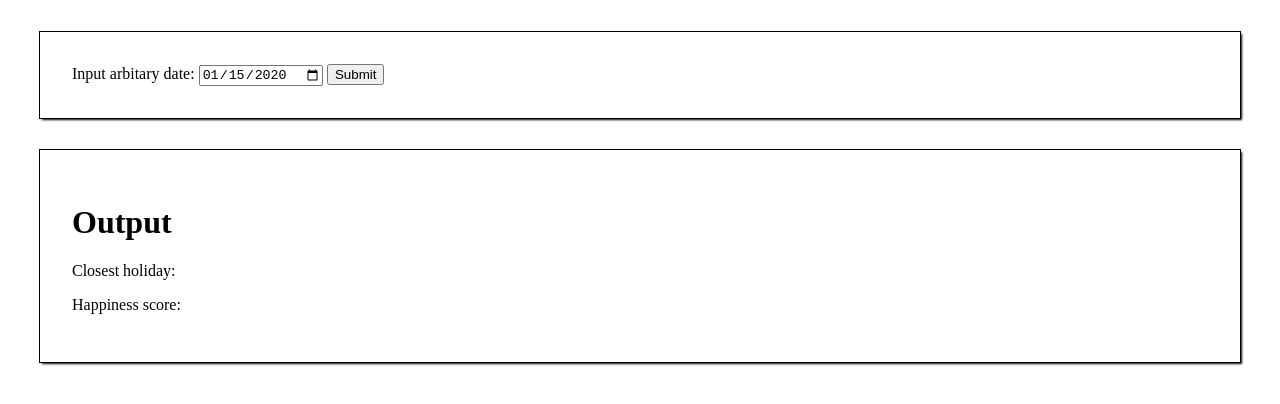
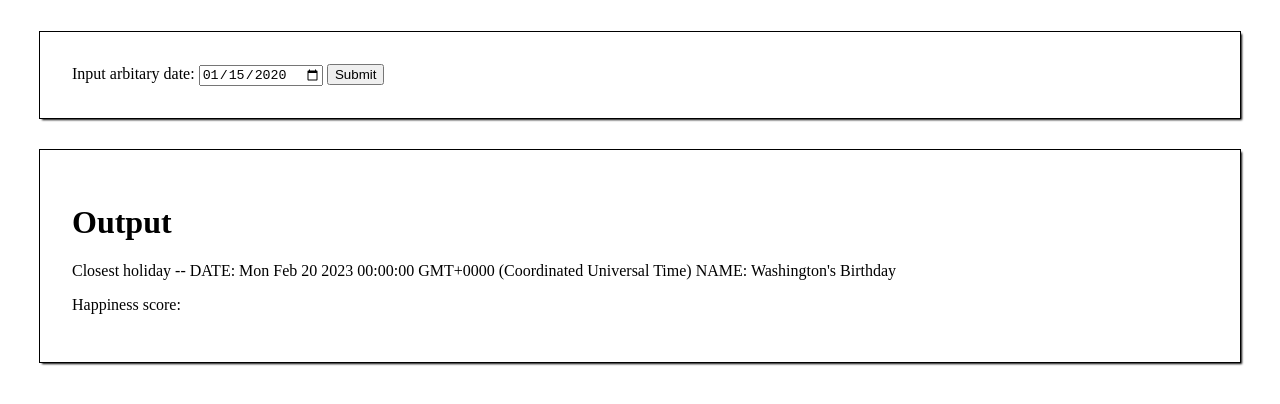
Before and after one commit to dominicf2001/paragon-coding-test, a plain HTML site: page index.html in a window 1280 px wide. Both pictures are taken after typing "2020-01-15" into the empty fields and a click on the button "Submit". Drawn offline with Linux system fonts and the light colour scheme.

Commit message:
Display calculateClosestHoliday() results on screen

```diff
--- a/index.html
+++ b/index.html
@@ -17,7 +17,7 @@
 
             <div class="container">
                 <h1>Output</h1>
-                <p>Closest holiday: <span id="output-holiday-date"></span> <span id="output-holiday-name"></span></p>
+                <p>Closest holiday -- DATE: <span id="output-holiday-date"></span> NAME: <span id="output-holiday-name"></span></p>
                 <p>Happiness score: <span id="output-happiness-score"></span></p>
             </div>
         </main>
--- a/index.js
+++ b/index.js
@@ -73,7 +73,6 @@ function calculateClosestHoliday(dateInput) {
     return closestHoliday;
 }
 
-
 const dateInputSubmitBtn = document.querySelector("#date-input-submit-btn");
 const outputHolidayDate = document.querySelector("#output-holiday-date");
 const outputHolidayName = document.querySelector("#output-holiday-name");
@@ -81,6 +80,7 @@ const outputHolidayName = document.querySelector("#output-holiday-name");
 dateInputSubmitBtn.addEventListener("click", ()=> {
     const dateInput = document.querySelector("#date-input").value;
     const dateInputObj = new Date(dateInput);
-    console.log(dateInputObj);
-    console.log(calculateClosestHoliday(dateInputObj));
+    const closestHolidayObj = calculateClosestHoliday(dateInputObj);
+    outputHolidayName.textContent = closestHolidayObj.name;
+    outputHolidayDate.textContent = closestHolidayObj.date;
 });
```
